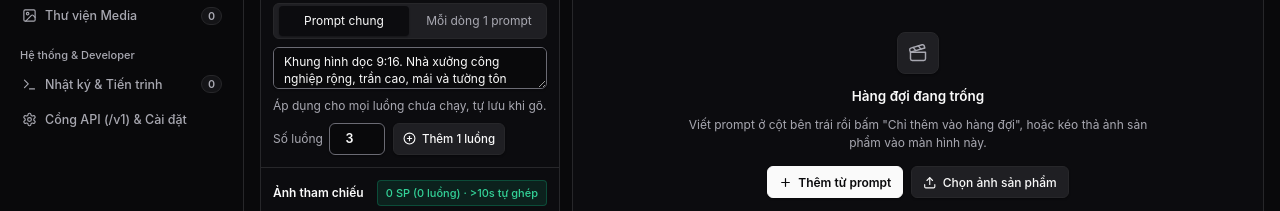
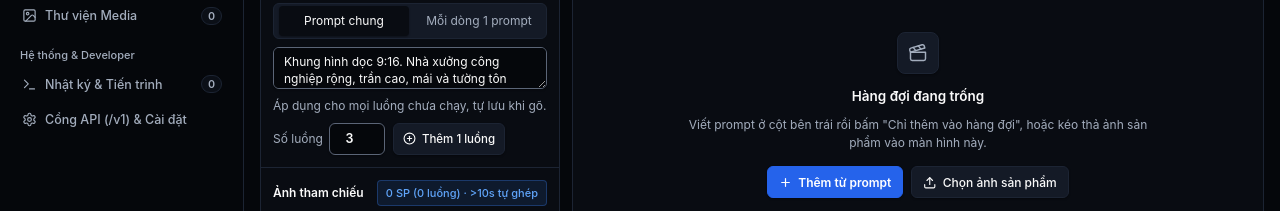
Before and after one commit to LeDat0709/muse-studio-shadcn, a browser extension: page desktop/index.html in a window 1280 px wide. Shown: the part 216-427 px from the top of the page. Drawn offline with Linux system fonts and the light colour scheme; no server answers.

Commit message:
style: switch the palette to blue on black
- Dark theme: near-black background with a faint blue cast, blue primary buttons and accents
- Light theme keeps black primary buttons; its accents turn blue
- Red errors, green "done" and amber warnings stay as they were; every text pair clears WCAG AA

Co-Authored-By: Claude Opus 5.5 <noreply@anthropic.com>

```diff
--- a/desktop/styles.css
+++ b/desktop/styles.css
@@ -9,42 +9,42 @@
 /* Hallmark · dropped /v1/media/job_fake_2.mp4, /v1/media/job_fake_3.mp4, /v1/media/job_fake_4.mp4, /v1/media/job_fake_5.mp4, /v1/media/job_fake_6.mp4 · the user asked for a queue list with a preview: each stream's download link and editors now sit in the preview for the stream picked */
 /* Hallmark · kept words checked · the markup holds 981 words against 982 before (the title's "&amp;", two lowercased table heads); the 1438 counted every hidden view of the unstyled disk render */
 
-/* Muse AI Studio v2.0, shadcn/ui New York zinc system */
+/* Muse AI Studio v2.0, shadcn/ui New York system, blue on black */
 
 :root,
 [data-theme="dark"] {
-  --background: #09090b;
+  --background: #05070b;
   --foreground: #fafafa;
-  --card: #0c0c0f;
+  --card: #090c12;
   --card-foreground: #fafafa;
-  --card-elevated: #121216;
-  --popover: #09090b;
+  --card-elevated: #0f1420;
+  --popover: #05070b;
   --popover-foreground: #fafafa;
 
-  /* shadcn/ui Primary (Crisp Zinc-50 on Dark) */
-  --primary: #fafafa;
-  --primary-foreground: #09090b;
-  --primary-hover: #e4e4e7;
-
-  /* Brand / Emerald Accent */
-  --brand: #10b981;
-  --brand-foreground: #052e16;
-  --brand-soft: rgba(16, 185, 129, 0.12);
-  --brand-border: rgba(16, 185, 129, 0.28);
+  /* shadcn/ui Primary (Blue on Black) */
+  --primary: #2563eb;
+  --primary-foreground: #ffffff;
+  --primary-hover: #1d4ed8;
+
+  /* Brand / Blue Accent */
+  --brand: #3b82f6;
+  --brand-foreground: #04122e;
+  --brand-soft: rgba(59, 130, 246, 0.12);
+  --brand-border: rgba(59, 130, 246, 0.3);
 
   /* shadcn/ui Secondary & Muted */
-  --secondary: #1f1f23;
+  --secondary: #141a26;
   --secondary-foreground: #fafafa;
-  --secondary-hover: #27272a;
-  --surface-muted: #18181b;
-  --muted: #a1a1aa;
-  --muted-foreground: #a8a8b1;
+  --secondary-hover: #1b2333;
+  --surface-muted: #10151f;
+  --muted: #94a3b8;
+  --muted-foreground: #a3adbd;
 
   /* Accent (Hover states) */
-  --accent: #1f1f23;
+  --accent: #141a26;
   --accent-foreground: #fafafa;
-  --accent-soft: rgba(16, 185, 129, 0.1);
-  --accent-strong: #34d399;
+  --accent-soft: rgba(59, 130, 246, 0.1);
+  --accent-strong: #60a5fa;
 
   /* Semantic Status */
   --success: #10b981;
@@ -56,13 +56,13 @@
   --info-soft: rgba(59, 130, 246, 0.12);
 
   /* Borders, Inputs & Focus Rings */
-  --border: #27272a;
-  --border-subtle: #1f1f23;
-  --line: #27272a;
-  --line-strong: #3f3f46;
-  --input: #27272a;
-  --ring: #52525b;
-  --bg-soft: #141417;
+  --border: #1c2433;
+  --border-subtle: #141a26;
+  --line: #1c2433;
+  --line-strong: #2a3446;
+  --input: #1c2433;
+  --ring: #3b4a63;
+  --bg-soft: #0b0f17;
 
   /* Radius (shadcn/ui New York uses 6px / 8px) */
   --radius-xs: 4px;
@@ -77,16 +77,16 @@
   --shadow-md: 0 4px 12px -2px rgba(0, 0, 0, 0.5), 0 2px 6px -2px rgba(0, 0, 0, 0.4);
   --shadow-lg: 0 12px 32px -4px rgba(0, 0, 0, 0.65);
 
-  --sidebar-bg: #09090b;
+  --sidebar-bg: #05070b;
 
   /* Type */
   --font-sans: -apple-system, BlinkMacSystemFont, "Inter", "Geist", "SF Pro Text", "Segoe UI", Roboto, sans-serif;
   --font-mono: "JetBrains Mono", "SFMono-Regular", Menlo, Consolas, monospace;
 
   /* States, edges and grounds (every literal colour lives here) */
-  --brand-hover: #059669;
-  --focus: #34d399;
-  --field-edge: #6b6b74;
+  --brand-hover: #2563eb;
+  --focus: #60a5fa;
+  --field-edge: #5b6577;
   --on-danger: #fef2f2;
   --danger-strong: #b91c1c;
   --danger-border: rgba(239, 68, 68, 0.28);
@@ -96,34 +96,34 @@
   --success-border: rgba(16, 185, 129, 0.28);
   --info: #60a5fa;
   --info-border: rgba(59, 130, 246, 0.28);
-  --row-hover: rgba(161, 161, 170, 0.04);
-  --row-selected: rgba(16, 185, 129, 0.04);
-  --scrim: rgba(9, 9, 11, 0.78);
-  --media-ground: #050507;
+  --row-hover: rgba(148, 163, 184, 0.05);
+  --row-selected: rgba(59, 130, 246, 0.08);
+  --scrim: rgba(5, 7, 11, 0.78);
+  --media-ground: #030409;
 }
 
 [data-theme="light"] {
-  --background: #f6fbf8;
+  --background: #f6f8fc;
   --foreground: #09090b;
-  --card: #f6fbf8;
+  --card: #f6f8fc;
   --card-foreground: #09090b;
   --card-elevated: #fafafa;
-  --popover: #f6fbf8;
+  --popover: #f6f8fc;
   --popover-foreground: #09090b;
 
   --primary: #18181b;
   --primary-foreground: #fafafa;
   --primary-hover: #27272a;
 
-  --brand: #047857;
-  --brand-foreground: #f0fdf4;
-  --brand-hover: #065f46;
-  --focus: #047857;
+  --brand: #1d4ed8;
+  --brand-foreground: #eff6ff;
+  --brand-hover: #1e40af;
+  --focus: #1d4ed8;
   --field-edge: #8a8a93;
   --danger-ink-soft: #b91c1c;
   --info: #2563eb;
-  --brand-soft: rgba(5, 150, 105, 0.08);
-  --brand-border: rgba(5, 150, 105, 0.25);
+  --brand-soft: rgba(37, 99, 235, 0.08);
+  --brand-border: rgba(37, 99, 235, 0.25);
 
   --secondary: #f4f4f5;
   --secondary-foreground: #18181b;
@@ -134,8 +134,8 @@
 
   --accent: #f4f4f5;
   --accent-foreground: #18181b;
-  --accent-soft: rgba(5, 150, 105, 0.08);
-  --accent-strong: #059669;
+  --accent-soft: rgba(37, 99, 235, 0.08);
+  --accent-strong: #2563eb;
 
   --success: #059669;
   --success-soft: rgba(5, 150, 105, 0.1);
```
